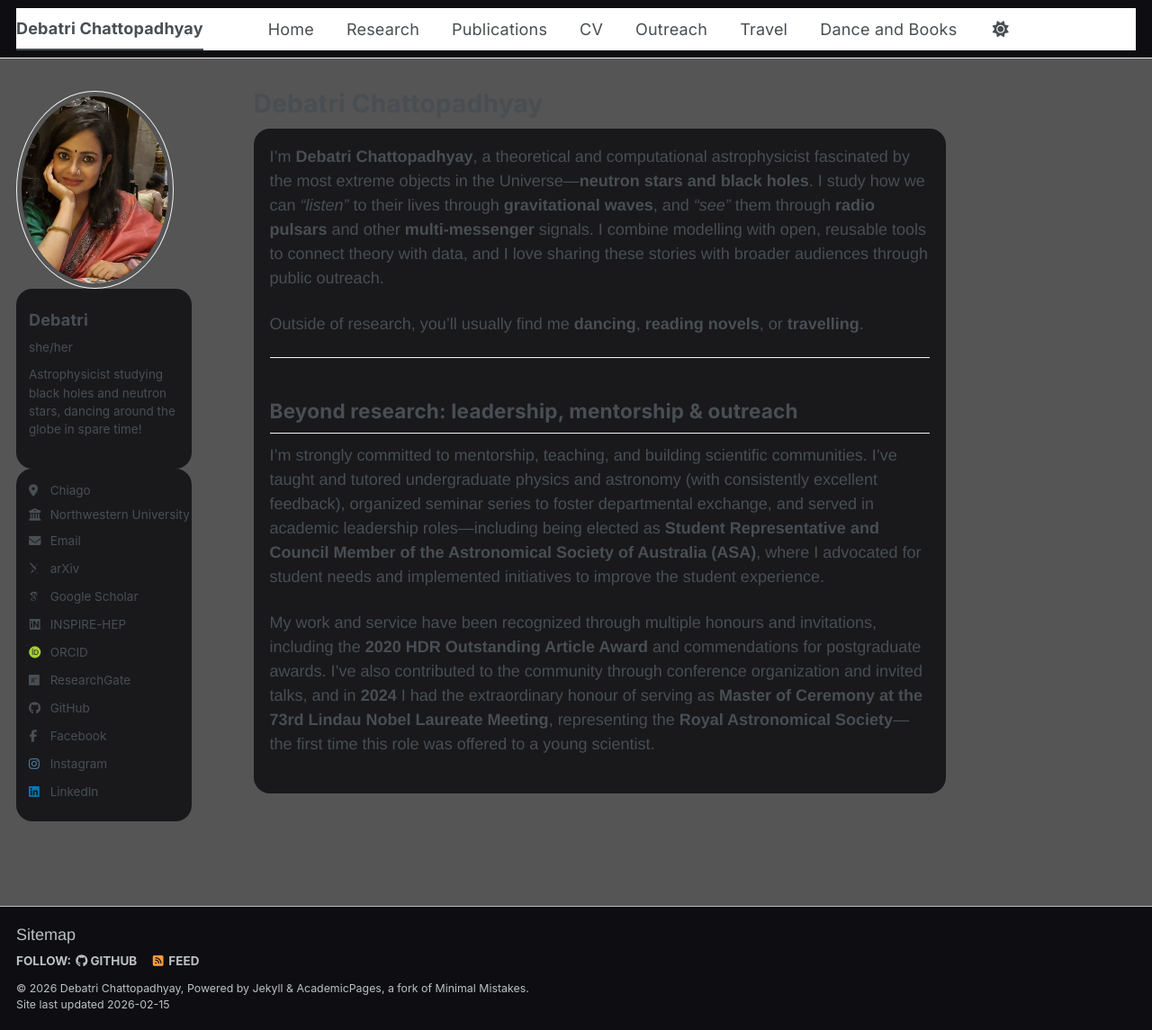
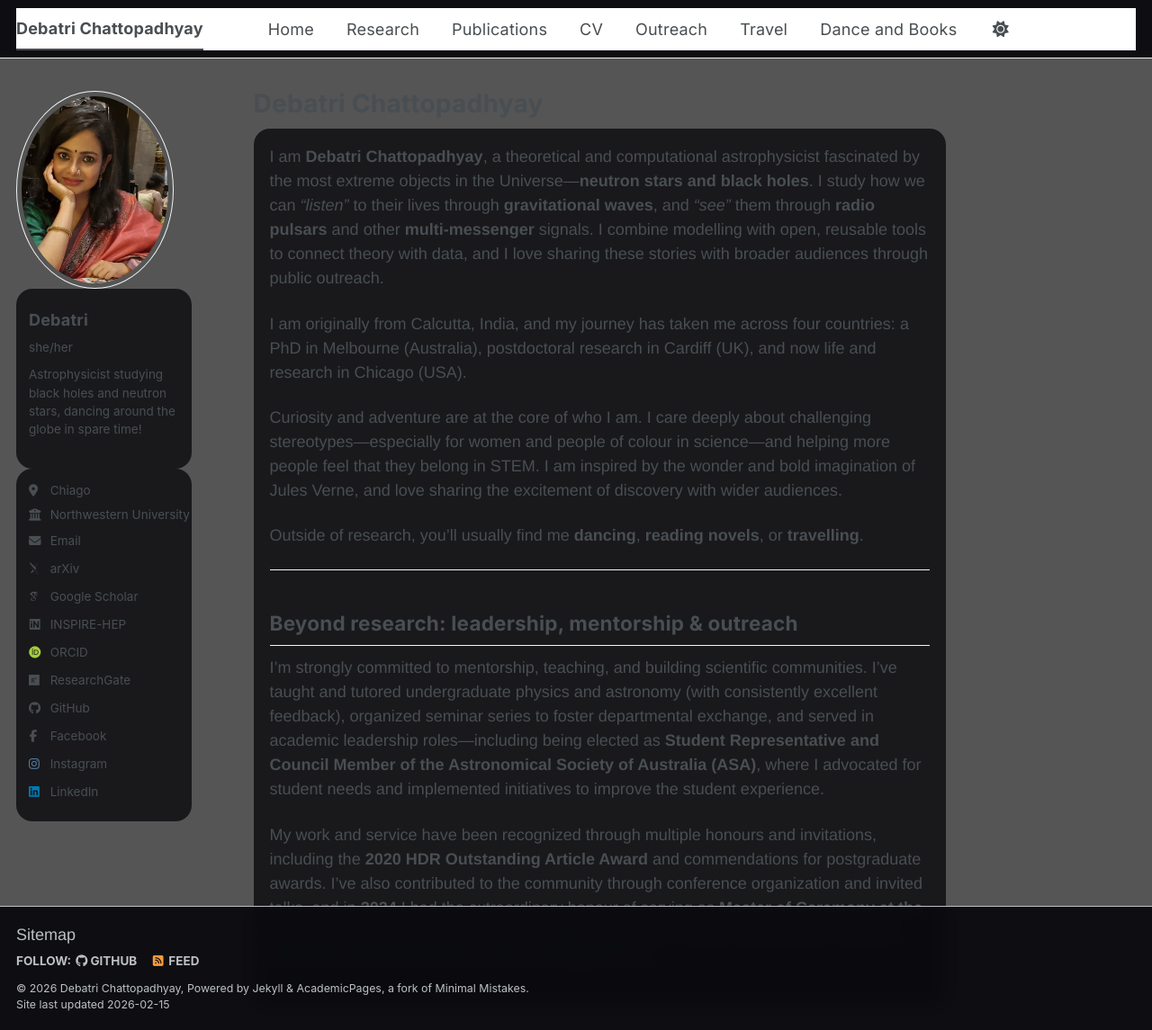
Before and after one commit to debatric/debatric.github.io, a Jekyll site: the page built from _pages/about.md, in a window 1280 px wide and 1145 px high. Shown: the whole window at 90% size. Built offline with Jekyll 4.4.1, drawn with Linux system fonts in a browser that asks for light colours; some web fonts are replaced; a script bundle is joined from its source files by our own code; library files that are not in the unit come from our copies.

Commit message:
Update about.md

```diff
--- a/_pages/about.md
+++ b/_pages/about.md
@@ -6,7 +6,11 @@ redirect_from:
   - /about/
   - /about.html
 ---
-I’m **Debatri Chattopadhyay**, a theoretical and computational astrophysicist fascinated by the most extreme objects in the Universe—**neutron stars and black holes**. I study how we can *“listen”* to their lives through **gravitational waves**, and *“see”* them through **radio pulsars** and other **multi-messenger** signals. I combine modelling with open, reusable tools to connect theory with data, and I love sharing these stories with broader audiences through public outreach.
+I am **Debatri Chattopadhyay**, a theoretical and computational astrophysicist fascinated by the most extreme objects in the Universe—**neutron stars and black holes**. I study how we can *“listen”* to their lives through **gravitational waves**, and *“see”* them through **radio pulsars** and other **multi-messenger** signals. I combine modelling with open, reusable tools to connect theory with data, and I love sharing these stories with broader audiences through public outreach.
+
+I am originally from Calcutta, India, and my journey has taken me across four countries: a PhD in Melbourne (Australia), postdoctoral research in Cardiff (UK), and now life and research in Chicago (USA).
+
+Curiosity and adventure are at the core of who I am. I care deeply about challenging stereotypes—especially for women and people of colour in science—and helping more people feel that they belong in STEM. I am inspired by the wonder and bold imagination of Jules Verne, and love sharing the excitement of discovery with wider audiences.
 
 Outside of research, you’ll usually find me **dancing**, **reading novels**, or **travelling**.
 
```
